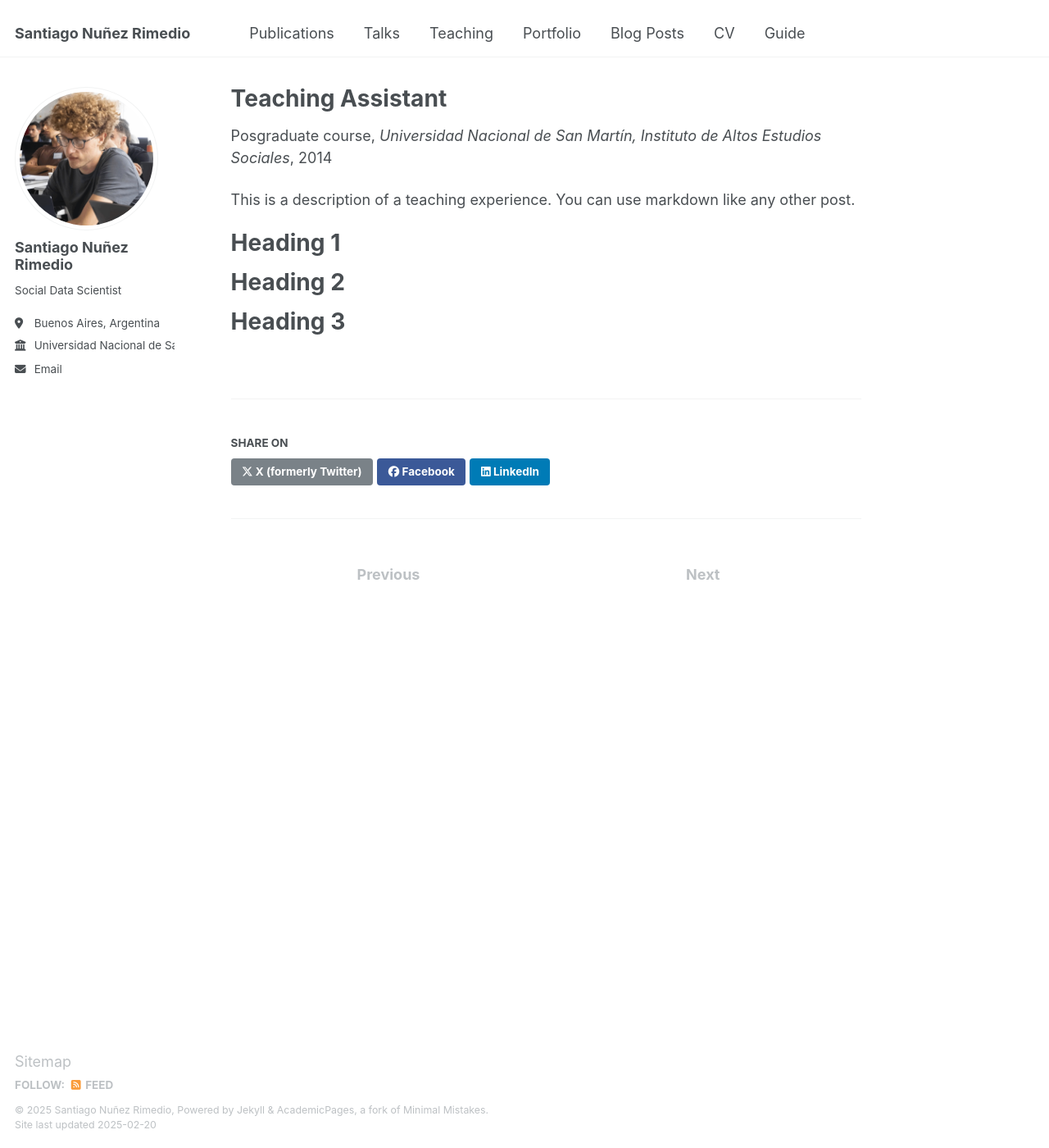
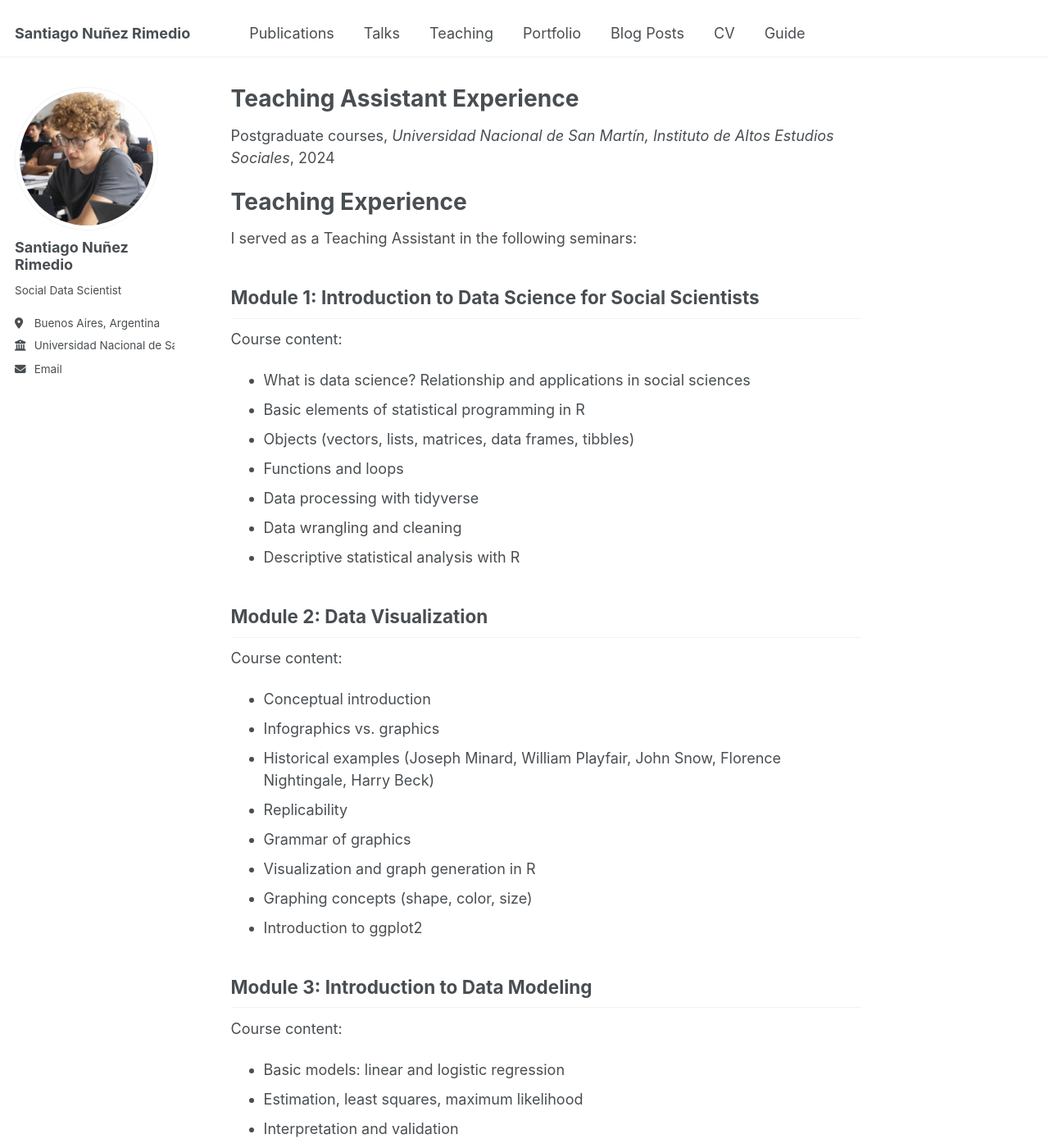
Before and after one commit to rochiweg-cloud/CV, a Jekyll site: the page built from _teaching/2014-spring-teaching-1.md, in a window 1280 px wide and 1400 px high. Shown: the whole window at 82% size. Built offline with Jekyll 4.4.1, drawn with Linux system fonts in a browser that asks for light colours; some of the changed text lies outside the part shown.

Commit message:
Update 2014-spring-teaching-1.md

```diff
--- a/_teaching/2014-spring-teaching-1.md
+++ b/_teaching/2014-spring-teaching-1.md
@@ -1,20 +1,63 @@
 ---
-title: "Teaching Assistant"
+title: "Teaching Assistant Experience"
 collection: teaching
-type: "Posgraduate course"
+type: "Postgraduate courses"
 permalink: /teaching/2014-spring-teaching-1
 venue: "Universidad Nacional de San Martín, Instituto de Altos Estudios Sociales"
-date: 2014-04-01
+date: 2024-01-01
 location: "Buenos Aires, Argentina"
 ---
 
-This is a description of a teaching experience. You can use markdown like any other post.
+# Teaching Experience
 
-Heading 1
-======
+I served as a Teaching Assistant in the following seminars:
 
-Heading 2
-======
+## Module 1: Introduction to Data Science for Social Scientists
 
-Heading 3
-======
+Course content:
+- What is data science? Relationship and applications in social sciences
+- Basic elements of statistical programming in R
+ - Objects (vectors, lists, matrices, data frames, tibbles)
+ - Functions and loops
+- Data processing with tidyverse
+- Data wrangling and cleaning
+- Descriptive statistical analysis with R
+
+## Module 2: Data Visualization
+
+Course content:
+- Conceptual introduction
+ - Infographics vs. graphics
+ - Historical examples (Joseph Minard, William Playfair, John Snow, Florence Nightingale, Harry Beck)
+- Replicability
+- Grammar of graphics
+- Visualization and graph generation in R
+ - Graphing concepts (shape, color, size)
+- Introduction to ggplot2
+
+## Module 3: Introduction to Data Modeling
+
+Course content:
+- Basic models: linear and logistic regression
+- Estimation, least squares, maximum likelihood
+- Interpretation and validation
+- Machine learning concepts
+- Supervised learning: classification and regression
+- Training error, testing error, overfitting
+- Regularization: LASSO and Ridge
+- Introduction to tidymodels
+
+## Module 4: Machine Learning Fundamentals
+
+Course content:
+- Tree-based classifiers: CART
+- Ensemble algorithms
+ - Bagging
+ - Random forest
+ - Boosting
+ - Gradient Boosting
+- Interpretable Machine Learning
+ - Black box model interpretation tools
+ - Feature Importance
+ - Partial Dependence Plots
+ - Individual Conditional Expectancy Plots
```
